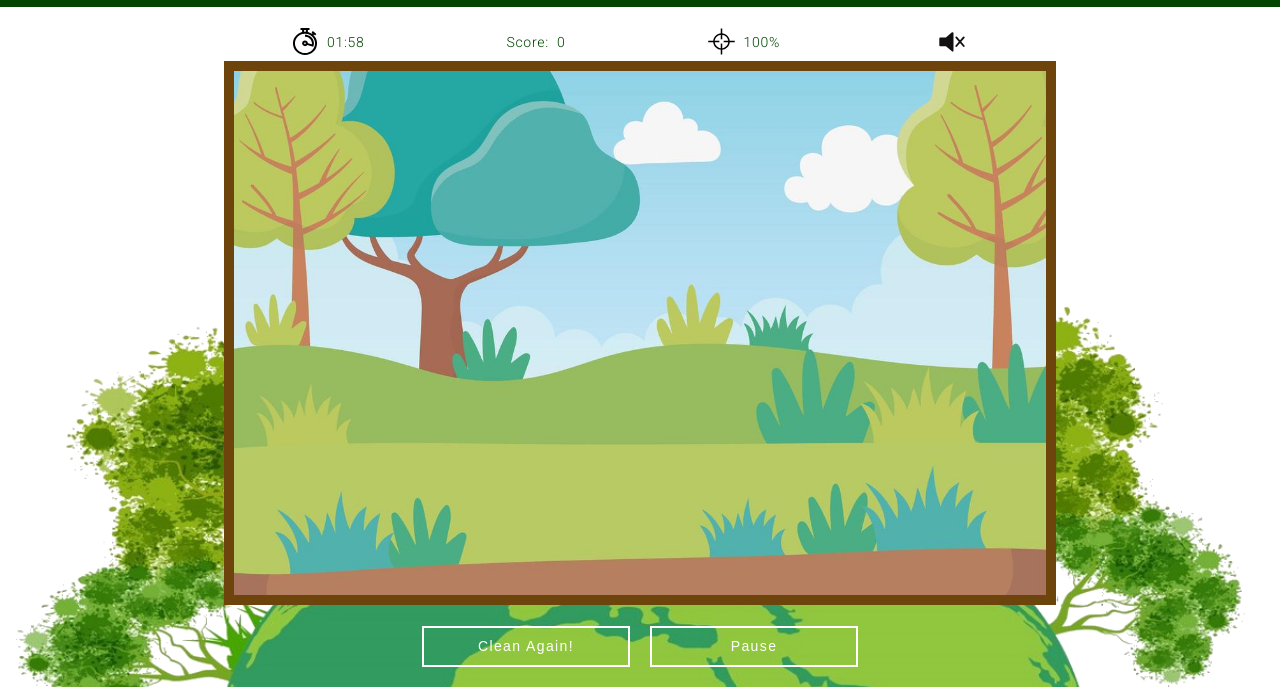
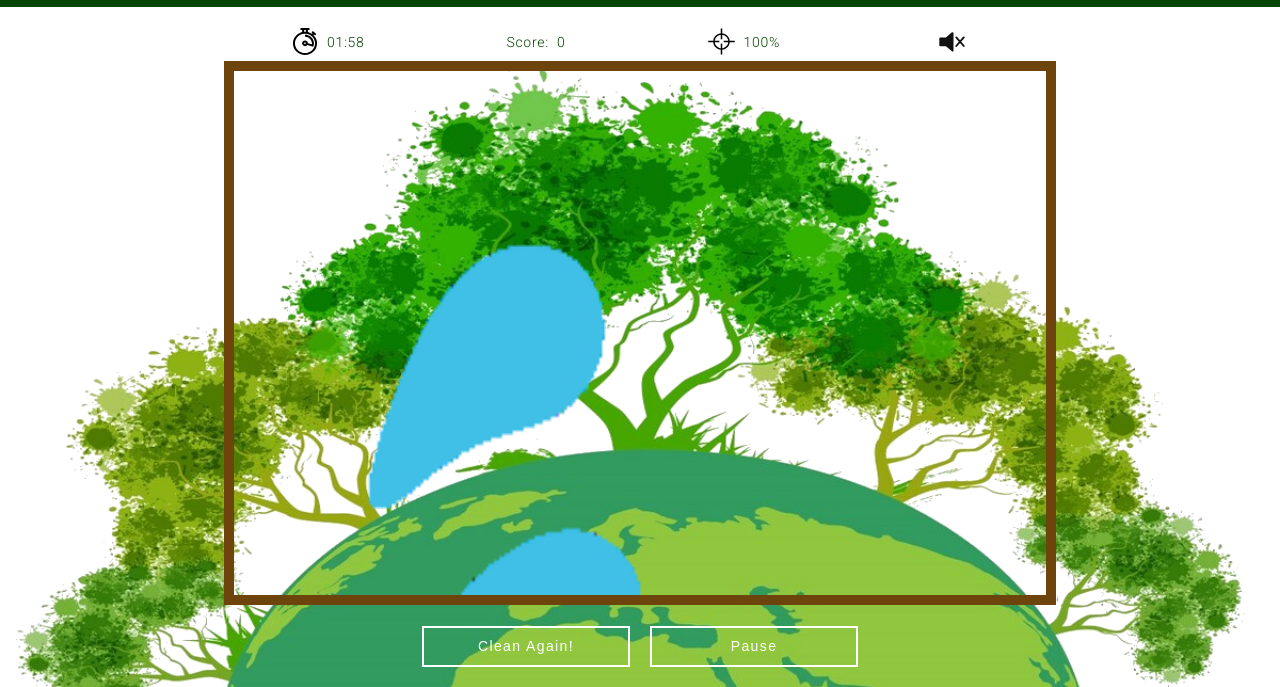
Before and after one commit to JuLblc/Game-clean-the-earth, a plain HTML site: page index.html in a window 1280 px wide. Both pictures are taken after a click on the button "Clean Again!". Shown: the part 113-800 px from the top of the page. Drawn offline with Linux system fonts and the light colour scheme.

Commit message:
start class projectil

```diff
--- a/index.html
+++ b/index.html
@@ -42,6 +42,7 @@
         </div>
     </main>
 </body>
+<script type="text/javascript" src="js/projectile.js"></script>
 <script type="text/javascript" src="js/audio.js"></script>
 <script type="text/javascript" src="js/countdown.js"></script>
 <script type="text/javascript" src="js/script.js"></script>
--- a/js/countdown.js
+++ b/js/countdown.js
@@ -1,6 +1,5 @@
 class Chronometer {
     constructor() {
-      // ... your code goes here
       this.currentTime = 120;
       this.intervalId = 0;
 
--- /dev/null
+++ b/js/projectile.js
@@ -0,0 +1,27 @@
+class Projectile {
+    constructor() {
+        console.log("creation projectile")
+        const imgDrop = document.createElement('img');
+        imgDrop.onload = () => {
+            this.img = imgDrop;
+
+            const imgRatio = imgDrop.naturalWidth / imgDrop.naturalHeight;
+
+            this.draw();
+        }
+        imgDrop.src = "images/waterdrop.png"
+        this.w = 100;
+        this.h = 120;
+        this.x = 50;
+        this.y = 50;
+    }
+
+    draw() {
+        if (!this.img){
+            console.log('image non chargé')
+            return; // if `this.img` is not loaded yet => don't draw
+        }
+        console.log(W, H, this.x, this.y, this.w, this.h);
+        ctx.drawImage(this.img, this.x, this.y, this.w, this.h);
+    }
+}
--- a/js/script.js
+++ b/js/script.js
@@ -7,7 +7,19 @@ const pauseBtn = document.getElementById('pause');
 // get the DOM elements that will serve us to display the time:
 let timeRemaining = document.getElementById('countdown');
 
+// const ctx = document.querySelector('canvas').getContext('2d');
+// const W = ctx.canvas.width;
+// const H = ctx.canvas.height;
+
+const myCanvas = document.querySelector('#playing-area');
+const ctx = myCanvas.getContext('2d');
+const H = myCanvas.clientHeight;
+const W = myCanvas.clientWidth;
+console.log(W,H);
+
+let gameover = false;
 let gameIsOn = false;
+let projectile;
 
 function setPauseBtn() {
     //btnPause disabled au chargement de la page
@@ -26,7 +38,21 @@ function printTime() {
     timeRemaining.innerHTML = chronometer.timesIsUp();
 }
 
-restartBtn.addEventListener('click', () => {
+let frames = 0;
+function animLoop() {
+  frames++;
+  projectile.draw();
+
+  if (!gameover) {
+    raf = requestAnimationFrame(animLoop);
+  }
+}
+
+let raf;
+function startGame() {
+    if (raf) {
+      cancelAnimationFrame(raf);
+    }
     gameIsOn = true;
     chronometer.stopClick();
     chronometer.resetClick();
@@ -38,6 +64,13 @@ restartBtn.addEventListener('click', () => {
         playAudio('gameAudio');
         pauseAudio('bgAudio');
     };
+
+    projectile = new Projectile();
+    animLoop();
+  }
+
+restartBtn.addEventListener('click', () => {
+    startGame();
 })
 
 pauseBtn.addEventListener('click', () => {
--- a/style.css
+++ b/style.css
@@ -59,7 +59,7 @@ main{
     margin:2% 2% 3% 2%;
 }
 canvas{
-    background-image: url("images/game-background.jpg");
+    bbackground-image: url("images/game-background.jpg");
     background-repeat: no-repeat;
     background-size: cover;
     border:10px solid var(--canvas-border-clr);
```
Also changed, not shown: images/splash.svg (added), images/waterdrop.png (added).
